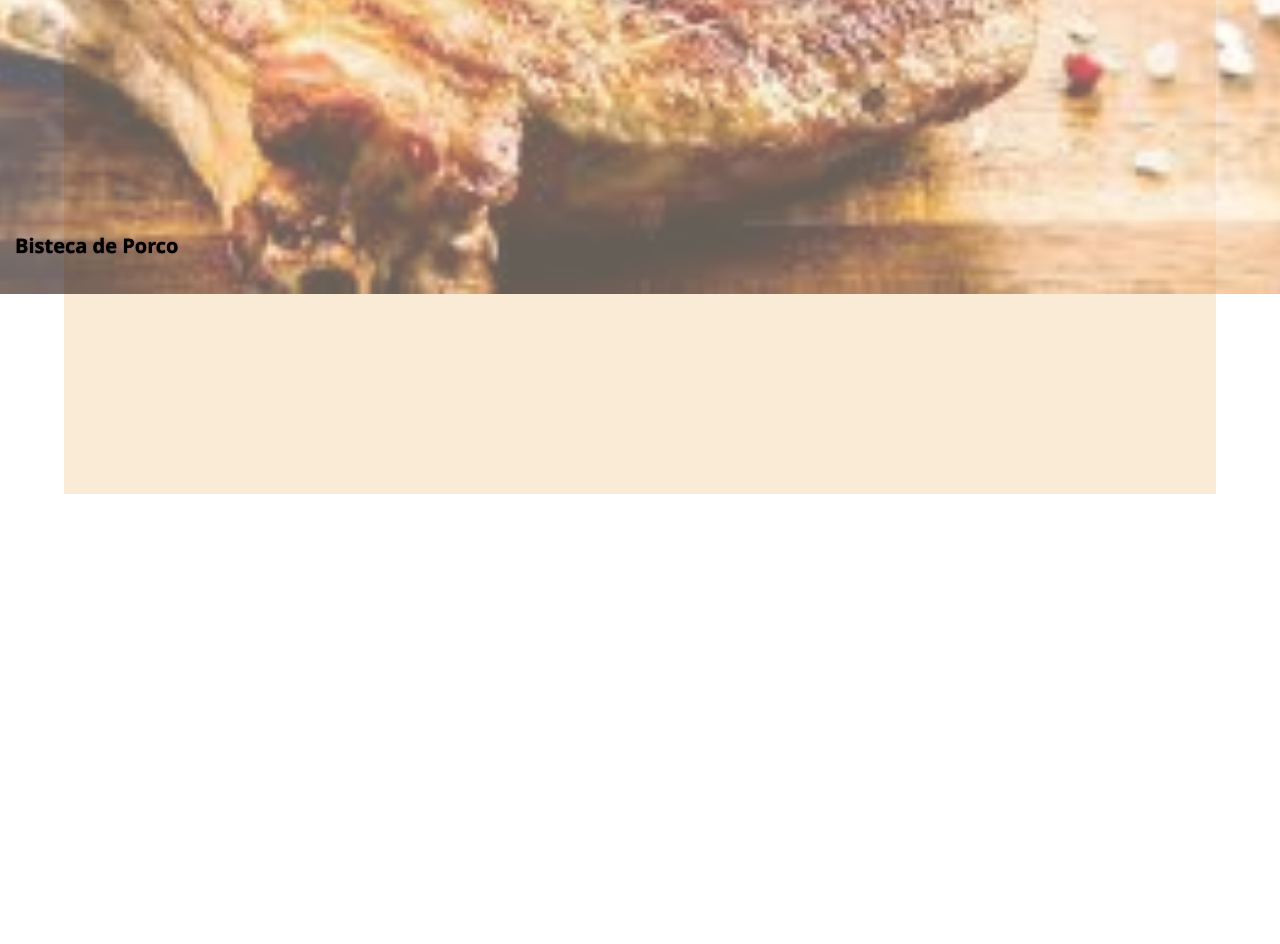
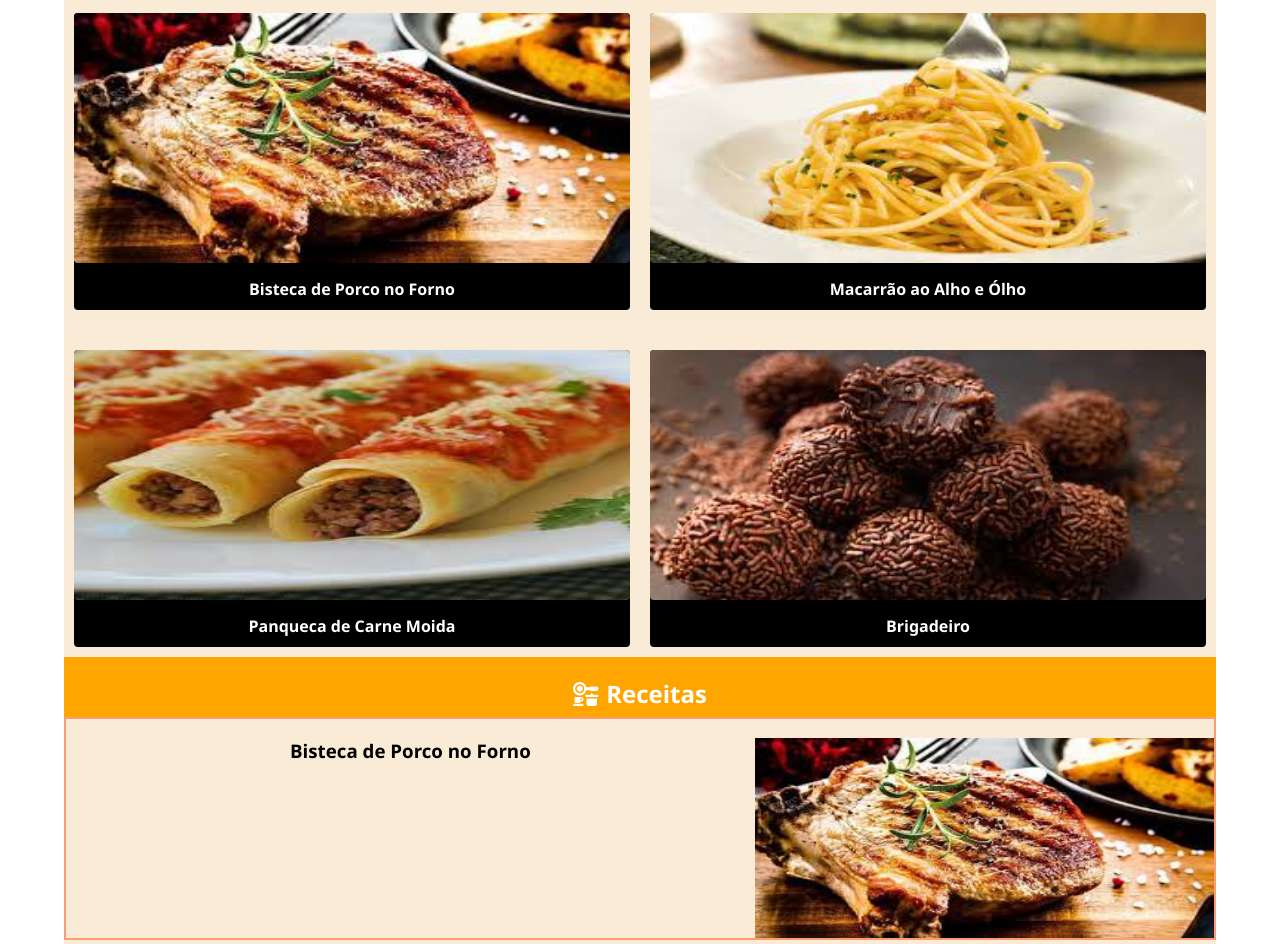
Before and after one commit to GustavoCavaretto/projeto02, a plain HTML site: page index.html in a window 1280 px wide. Shown: the part 506-1450 px from the top of the page. Before the commit the page ends 1000 px from the top, so only its background shows below. Drawn offline with Linux system fonts and the light colour scheme.

Commit message:
projeto02-figure-finalizado

```diff
--- a/css/style.css
+++ b/css/style.css
@@ -1,12 +1,15 @@
+*{
+    box-sizing: border-box;
+}
+
 body{
-    box-sizing: border-box;
     margin: 0 auto;
     padding: 0 auto;
     font-family: 'Segoe UI', Tahoma, Geneva, Verdana, sans-serif;
 }
 
 .container{
-    height: 1000px;
+    height: 4000px;
     width: 90%;
     margin: 0 auto;
     background-color: antiquewhite;
@@ -32,6 +35,7 @@ body{
     border-radius: 3px;
     padding: 20px;
     margin-left: 15px;
+    cursor: pointer;
 }
 
 #botoes-menu{
@@ -45,6 +49,12 @@ a{
     text-decoration: none;
 }
 
+#bloco-receitas{
+    float: left;
+    width: 100%;
+    height: auto;
+}
+
 #banner{
     width: 80%;
     margin: 0 auto;
@@ -55,36 +65,61 @@ a{
     margin-left: 10%;
 }
 
-#bloco-imagem{
-    width: 150px;
-    height: 200px;
-    background-color: #333;
-    border-radius: 10px;
-    outline: 1px solid rgba(255, 255, 255, .5);
-    outline-offset: -8px;
-    box-shadow: 3px 3px 10px black;
-    overflow: hidden;
-    position: relative;
+.imagens-coluna{
+    width: 50%;
+    float: left;
+    padding: 10px;
+    margin-top: 20px;
 }
 
-.card-img{
-    inset: 0;
+.imagens-galeria{
     width: 100%;
-    height: 100%;
-    object-fit: cover;
-    opacity: .6;
-    transition: transform .75s;
-    position: absolute;
+    height: 250px;
+    border-radius: 4px 4px 4px 4px;
 }
 
-.card:hover .card-img{
-    transform: scale(1.15);
+figcaption{
+    text-align: center;
+    padding: 10px;
 }
 
-.card-title{
-    position: absolute;
-    left: 15px;
-    bottom: 15px;
-    font-size: 20px;
-    text-shadow: 0 0 1px black;
+figure:hover{
+    transform: scale(1.03);
+    cursor: pointer;
 }
+
+figure{
+    width: 100%;
+    float: left;
+    background-color: #000;
+    color: #FFF;
+    font-weight: bold;
+    margin: 0;
+    border-radius: 4px 4px 4px 4px;
+}
+
+#receita{
+    width: 100%;
+    height: 60px;
+    color: white;
+    background-color: orange;
+    text-align: center;
+    float: left;
+}
+
+#receitas{
+    border: 2px double rgb(250, 157, 117);
+    float: left;
+    width: 100%;
+    height: auto;
+}
+
+.img-receita{
+    float: right;
+    width: 40%;
+    height: 200px;
+}
+
+h3{
+    text-align: center;
+}
--- a/index.html
+++ b/index.html
@@ -5,6 +5,10 @@
     <meta http-equiv="X-UA-Compatible" content="IE=edge">
     <meta name="viewport" content="width=device-width, initial-scale=1.0">
     <link rel="stylesheet" href="css/style.css">
+    <!-- Importação do font-awesome -->
+    <link rel="stylesheet" href="https://cdnjs.cloudflare.com/ajax/libs/font-awesome/6.1.1/css/all.min.css"
+        integrity="sha512-KfkfwYDsLkIlwQp6LFnl8zNdLGxu9YAA1QvwINks4PhcElQSvqcyVLLD9aMhXd13uQjoXtEKNosOWaZqXgel0g=="
+        crossorigin="anonymous" referrerpolicy="no-referrer" />
     <title>Site Bem Gostoso</title>
 </head>
 <body>
@@ -31,8 +35,54 @@
             </div>
 
             <div id="bloco-receitas">
-                <img src="img/bisteca de porco.jfif" alt="Bisteca de porco" class="card-img">
-                <h3 class="card-title">Bisteca de Porco</h3>
+                <div class="imagens-coluna">
+                    <a href="#receita-bisteca">
+                        <figure>
+                            <img src="img/bisteca de porco.jfif" alt="Bisteca de porco" class="imagens-galeria">
+                            <figcaption>Bisteca de Porco no Forno</figcaption>
+                        </figure>
+                    </a>
+                </div>
+
+                <div class="imagens-coluna">
+                    <a href="#receita-macarrao">
+                        <figure>
+                            <img src="img/macarrao.jfif" alt="macarrao ao alho e olho" class="imagens-galeria">
+                            <figcaption>Macarrão ao Alho e Ólho</figcaption>
+                        </figure>
+                    </a>
+                </div>
+
+                <div class="imagens-coluna">
+                    <a href="#receita-panqueca">
+                        <figure>
+                            <img src="img/panqueca.jfif" alt="panqueca carne moida" class="imagens-galeria">
+                            <figcaption>Panqueca de Carne Moida</figcaption>
+                        </figure>
+                    </a>
+                </div>
+
+                <div class="imagens-coluna">
+                    <a href="#receita-brigadeiro">
+                        <figure>
+                            <img src="img/brigadeiro.jfif" alt="brigadeiro" class="imagens-galeria">
+                            <figcaption>Brigadeiro</figcaption>
+                        </figure>
+                    </a>
+                </div>
+            </div>
+
+            <div id="receita">
+                <h2>
+                    <i class="fa-solid fa-kitchen-set"></i> Receitas
+                </h2>
+            </div>
+
+            <div id="receitas">
+                <div id="receita-bisteca">
+                    <img src="img/bisteca de porco.jfif" alt="bisteca de porco" class="img-receita">
+                    <h3>Bisteca de Porco no Forno</h3>
+                </div>
             </div>
         </div>
     </div>
```
